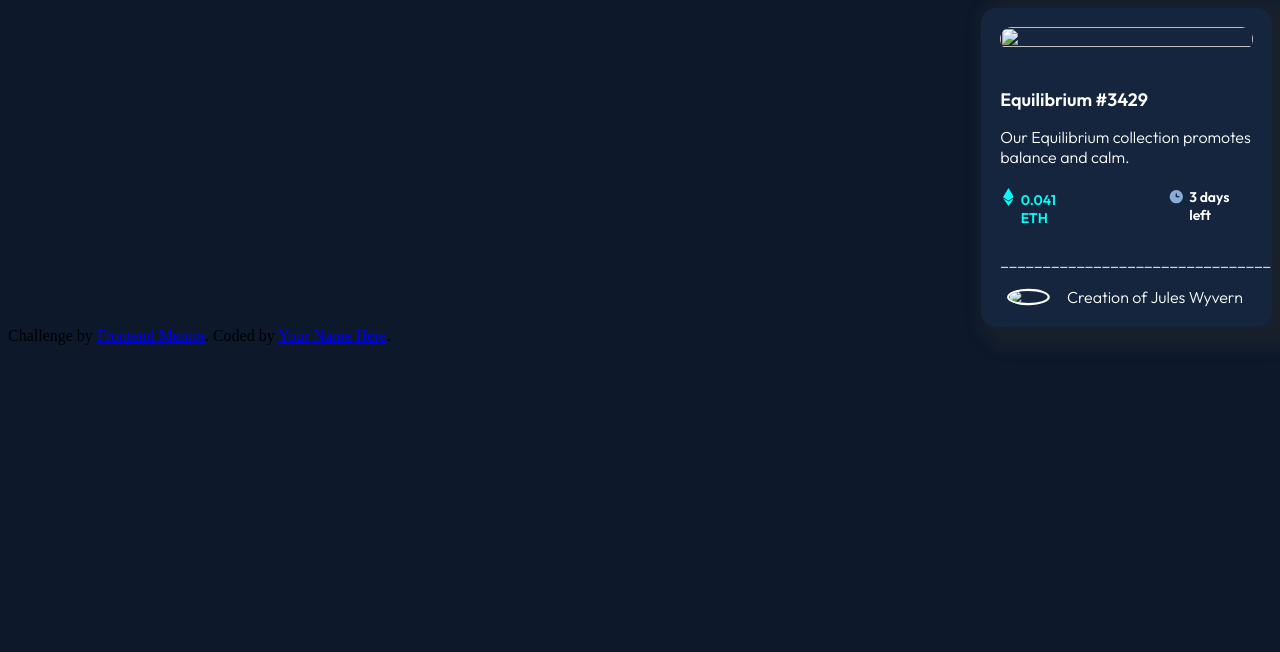
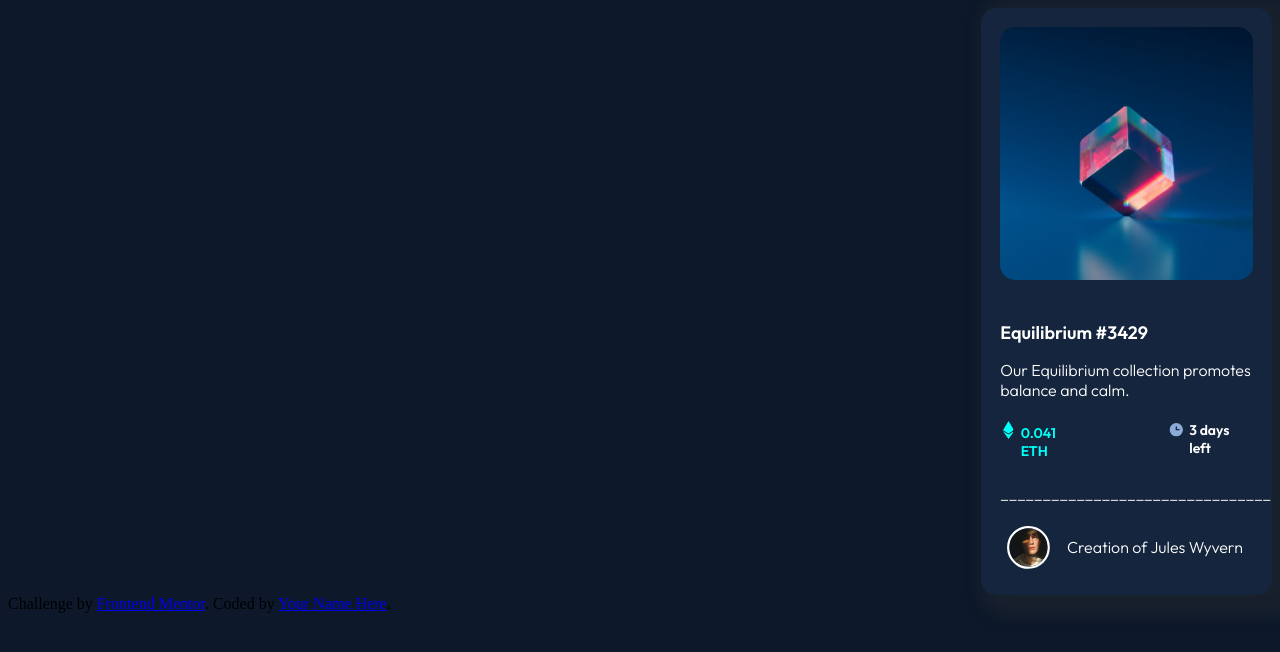
Before and after one commit to AndrewGuadi/nftPage, a plain HTML site: page index.html in a window 1280 px wide. Drawn offline with Linux system fonts and the light colour scheme.

Commit message:
Update index.html

```diff
--- a/index.html
+++ b/index.html
@@ -5,7 +5,7 @@
   <meta name="viewport" content="width=device-width, initial-scale=1.0"> <!-- displays site properly based on user's device -->
 
   <link rel="icon" type="image/png" sizes="32x32" href="./images/favicon-32x32.png">
-  <link rel="stylesheet" href="/styles.css">
+  <link rel="stylesheet" href="styles.css">
   <link href="https://fonts.googleapis.com/css2?family=Outfit:wght@300;400;600&family=Permanent+Marker&display=swap" rel="stylesheet">
   <title>NFT preview card component</title>
 
@@ -14,7 +14,7 @@
 </head>
 <body>
   <div class="card">
-    <img class="nft" src="/images/image-equilibrium.jpg">
+    <img class="nft" src="image-equilibrium.jpg">
     <div>
       <h1>Equilibrium #3429</h1>
 
@@ -28,7 +28,7 @@
       </div>
       <p>________________________________</p>
       <div class="bottomText" >
-        <img class="avatar" src="/images/image-avatar.png">
+        <img class="avatar" src="image-avatar.png">
         <h4>Creation of Jules Wyvern</h4>
       </div>
     </div>
```
